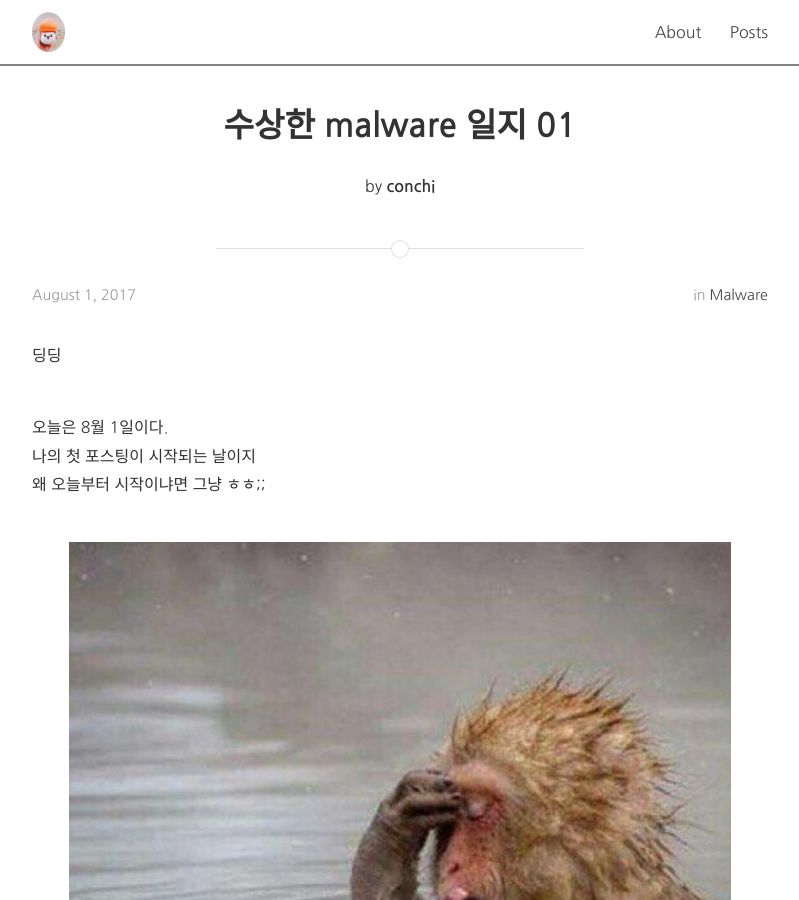
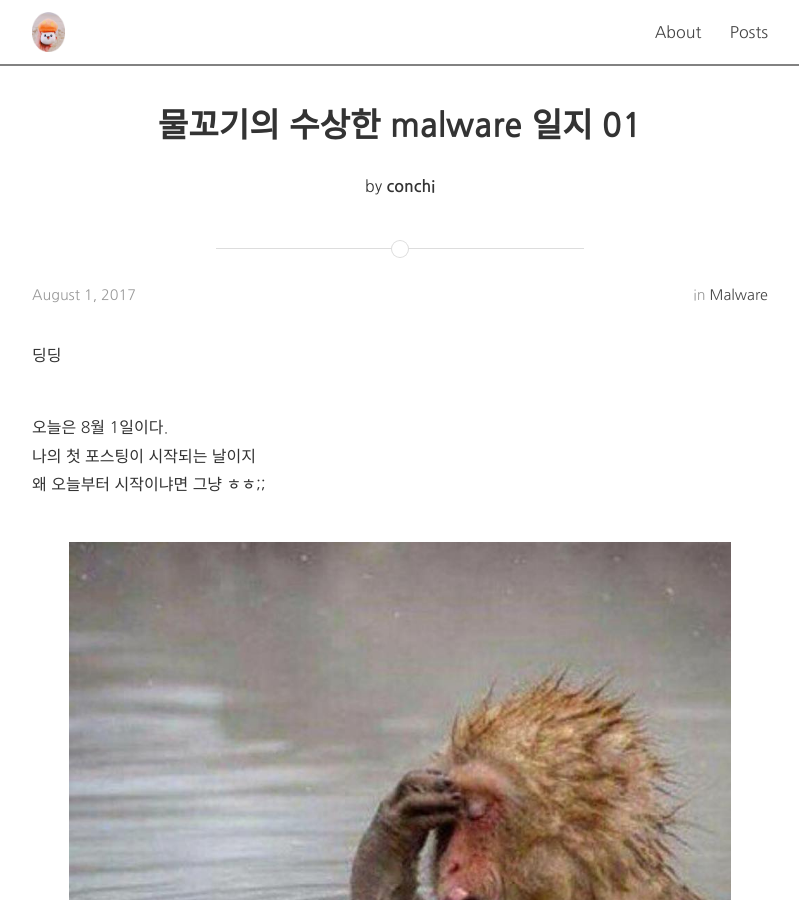
Before and after one commit to conchiholic/-conchiholic.github.io, a Jekyll site: the page built from _posts/2017-08-02-malware-diary01.markdown, in a window 1280 px wide and 900 px high. Shown: the whole window, without its empty margins (240-1039 px from the left). Built offline with Jekyll 4.4.1, drawn with Linux system fonts in a browser that asks for light colours; nearby versions of some CDN libraries; comment, search, counter and statistics services are not loaded.

Commit message:
update malware-diary01.md

```diff
--- a/_posts/2017-08-02-malware-diary01.markdown
+++ b/_posts/2017-08-02-malware-diary01.markdown
@@ -1,6 +1,6 @@
 ---
 layout: post
-title: "수상한 malware 일지 01"
+title: "물꼬기의 수상한 malware 일지 01"
 date: 2017-08-01
 author: conchi
 categories: Malware
```
